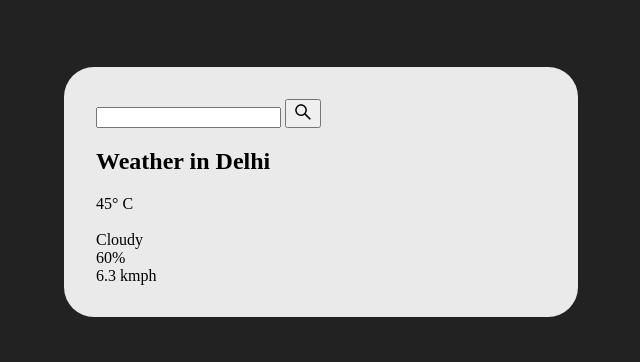
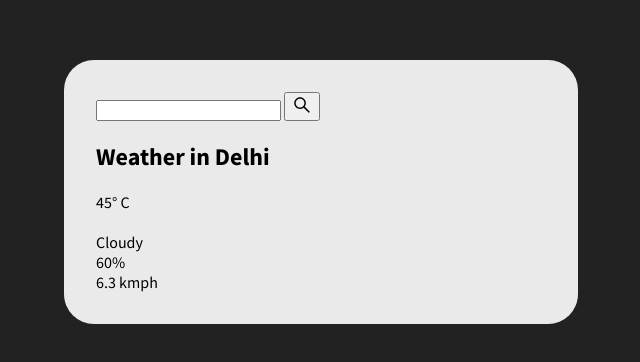
Before and after one commit to svontheweb/weather-site, a plain HTML site: page index.html in a window 1280 px wide. Shown: the part 208-570 px from the top of the page, without its empty margins (319-959 px from the left). Drawn offline with Linux system fonts and the light colour scheme.

Commit message:
added google font in index, and in linked rule on css

```diff
--- a/index.html
+++ b/index.html
@@ -1,17 +1,29 @@
 <!DOCTYPE html>
 <html lang="en">
+
 <head>
     <meta charset="UTF-8">
     <meta http-equiv="X-UA-Compatible" content="IE=edge">
     <meta name="viewport" content="width=device-width, initial-scale=1.0">
     <link rel="stylesheet" href="style.css">
+    <link rel="preconnect" href="https://fonts.googleapis.com">
+    <link rel="preconnect" href="https://fonts.gstatic.com" crossorigin>
+    <link
+        href="https://fonts.googleapis.com/css2?family=Open+Sans&family=Source+Sans+Pro:ital,wght@0,400;0,700;1,400&display=swap"
+        rel="stylesheet">
     <title>Weather App</title>
 </head>
+
 <body>
     <div class="card">
         <div class="search">
             <input type="text" class="search-bar">
-            <button><svg stroke="currentColor" fill="currentColor" stroke-width="0" viewBox="0 0 1024 1024" height="1.5em" width="1.5em" xmlns="http://www.w3.org/2000/svg"><path d="M909.6 854.5L649.9 594.8C690.2 542.7 712 479 712 412c0-80.2-31.3-155.4-87.9-212.1-56.6-56.7-132-87.9-212.1-87.9s-155.5 31.3-212.1 87.9C143.2 256.5 112 331.8 112 412c0 80.1 31.3 155.5 87.9 212.1C256.5 680.8 331.8 712 412 712c67 0 130.6-21.8 182.7-62l259.7 259.6a8.2 8.2 0 0 0 11.6 0l43.6-43.5a8.2 8.2 0 0 0 0-11.6zM570.4 570.4C528 612.7 471.8 636 412 636s-116-23.3-158.4-65.6C211.3 528 188 471.8 188 412s23.3-116.1 65.6-158.4C296 211.3 352.2 188 412 188s116.1 23.2 158.4 65.6S636 352.2 636 412s-23.3 116.1-65.6 158.4z"></path></svg></button>
+            <button><svg stroke="currentColor" fill="currentColor" stroke-width="0" viewBox="0 0 1024 1024"
+                    height="1.5em" width="1.5em" xmlns="http://www.w3.org/2000/svg">
+                    <path
+                        d="M909.6 854.5L649.9 594.8C690.2 542.7 712 479 712 412c0-80.2-31.3-155.4-87.9-212.1-56.6-56.7-132-87.9-212.1-87.9s-155.5 31.3-212.1 87.9C143.2 256.5 112 331.8 112 412c0 80.1 31.3 155.5 87.9 212.1C256.5 680.8 331.8 712 412 712c67 0 130.6-21.8 182.7-62l259.7 259.6a8.2 8.2 0 0 0 11.6 0l43.6-43.5a8.2 8.2 0 0 0 0-11.6zM570.4 570.4C528 612.7 471.8 636 412 636s-116-23.3-158.4-65.6C211.3 528 188 471.8 188 412s23.3-116.1 65.6-158.4C296 211.3 352.2 188 412 188s116.1 23.2 158.4 65.6S636 352.2 636 412s-23.3 116.1-65.6 158.4z">
+                    </path>
+                </svg></button>
         </div>
 
         <div class="weather">
@@ -26,4 +38,5 @@
     </div>
     <script src="script.js"></script>
 </body>
+
 </html>
--- a/style.css
+++ b/style.css
@@ -5,6 +5,8 @@ body {
     height: 100vh;
     margin: 0;
     background: #222;
+    font-family: 'Open Sans', sans-serif;
+font-family: 'Source Sans Pro', sans-serif;
 }
 
 
```
